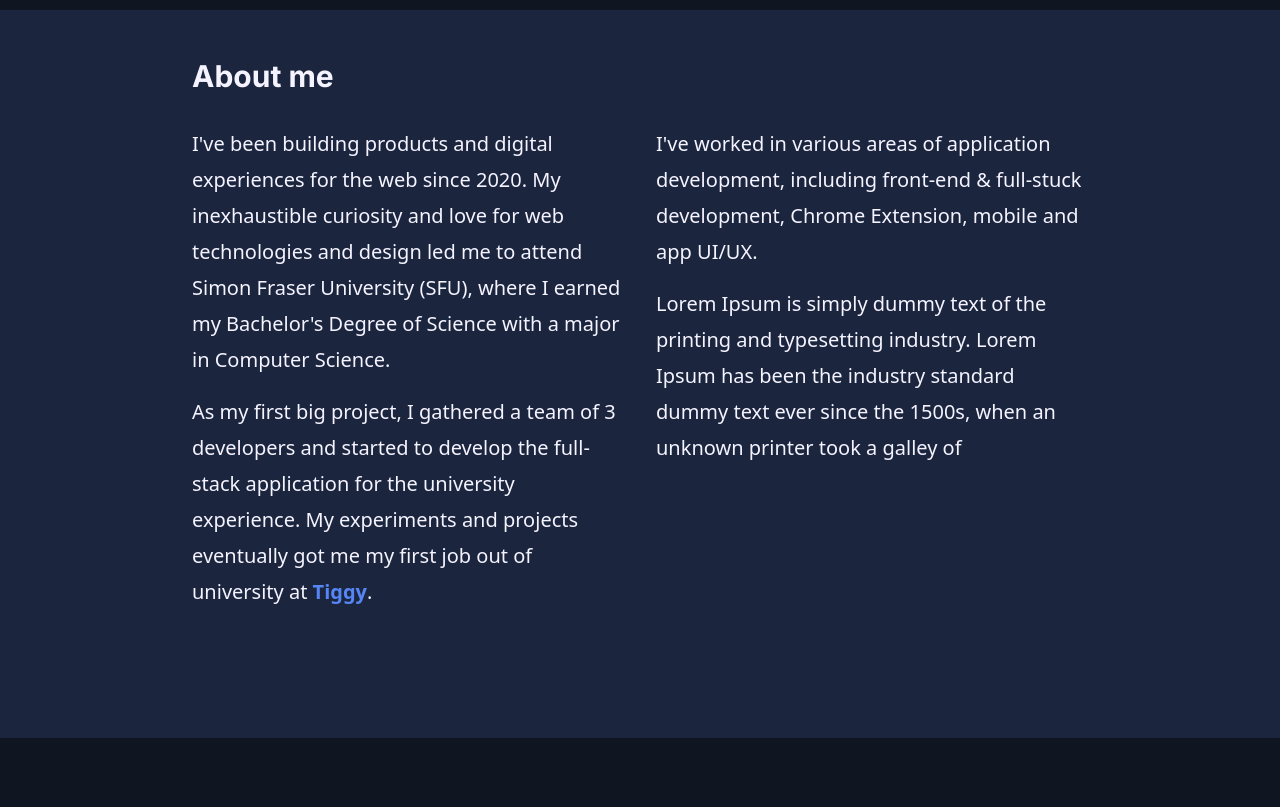
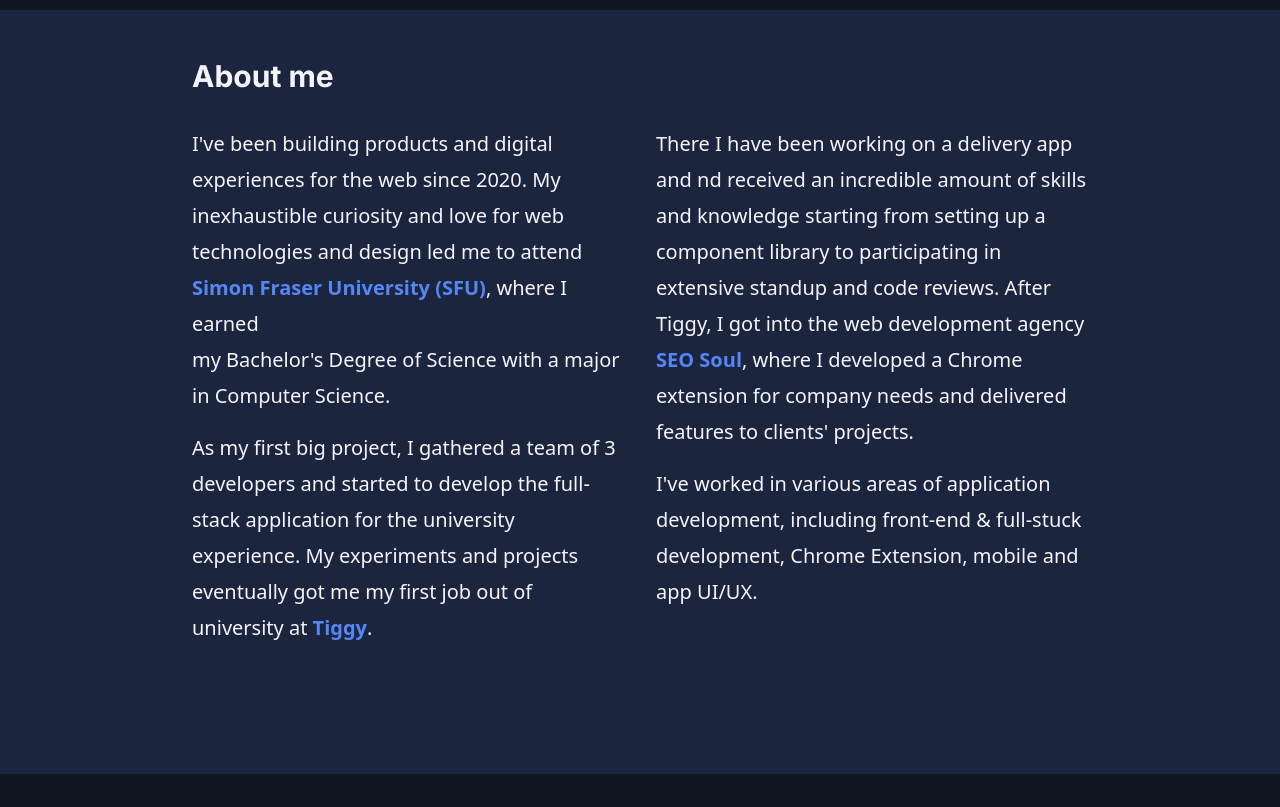
Before and after one commit to EStrilets/portfolio, a Next.js app: page / in a window 1280 px wide. Shown: the part 660-1467 px from the top of the page. Built offline with nearby package versions, Linux system fonts and the light colour scheme.

Commit message:
about text

```diff
--- a/app/(about)/AboutSection.tsx
+++ b/app/(about)/AboutSection.tsx
@@ -21,30 +21,35 @@
           <div className="flex flex-col items-start justify-start space-y-4">
             <p className="text-xl font-sans leading-9">
               I've been building products and digital experiences for the web
-              since 2020. My inexhaustible curiosity and love for web technologies and design
-              led me to attend <br/> Simon Fraser University (SFU), where I earned <br/> my
-              Bachelor's Degree of Science with a major <br/> in Computer Science.
+              since 2020. My inexhaustible curiosity and love for web
+              technologies and design led me to attend <br /> <strong className="text-text">Simon Fraser
+              University (SFU)</strong>, where I earned <br /> my Bachelor's Degree of
+              Science with a major <br /> in Computer Science.
             </p>
             <p className="text-xl font-sans leading-9">
               As my first big project, I gathered a team of 3 developers and
               started to develop the full-stack application for the university
-              experience. My experiments and projects eventually got me my first job out of
-              university at <strong className="text-text">Tiggy</strong>.
+              experience. My experiments and projects eventually got me my first
+              job out of university at{" "}
+              <strong className="text-text">Tiggy</strong>.
             </p>
           </div>
         </div>
         <div className="flex-1 ml-2 space-y-4 items-start justify-start">
           <div>
             <p className="text-xl font-sans leading-9">
-              I've worked in various areas of application development, including
-              front-end & full-stuck development, Chrome Extension, mobile and
-              app UI/UX.
+              There I have been working on a delivery app and nd received an
+              incredible amount of skills and knowledge starting from setting up
+              a component library to participating in extensive standup and code
+              reviews. After Tiggy, I got into the web development agency <strong className="text-text">SEO
+              Soul</strong>, where I developed a Chrome extension for company needs and
+              delivered features to clients' projects.
             </p>
           </div>
           <p className="text-xl font-sans leading-9">
-            Lorem Ipsum is simply dummy text of the printing and typesetting
-            industry. Lorem Ipsum has been the industry standard dummy text ever
-            since the 1500s, when an unknown printer took a galley of
+            I've worked in various areas of application development, including
+            front-end & full-stuck development, Chrome Extension, mobile and app
+            UI/UX.
           </p>
         </div>
       </div>
```
